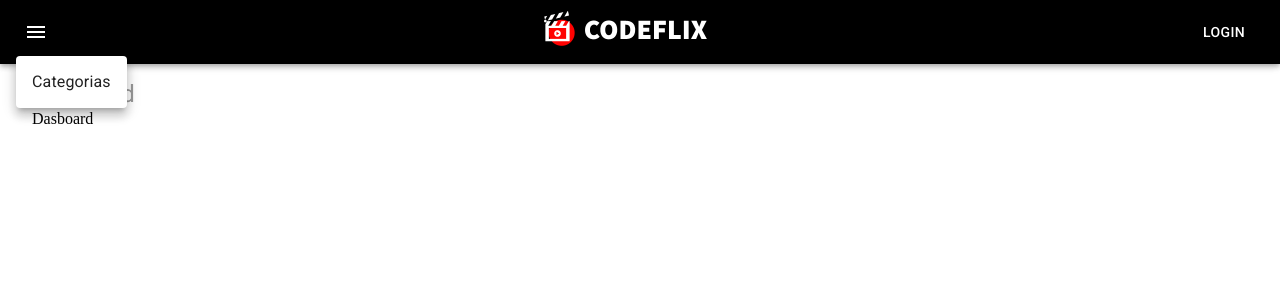
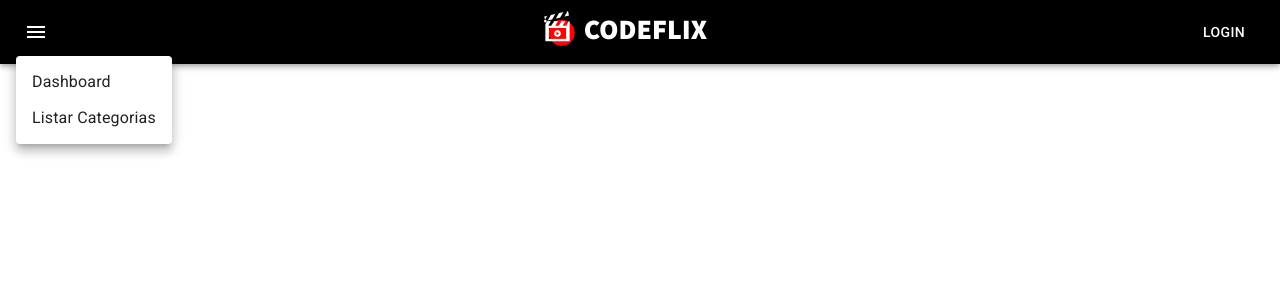
Before and after one commit to MarceloSantosCorrea/code-micro-videos, a React (Create React App) app in the folder frontend/: page / in a window 1280 px wide. Both pictures are taken after a click on the button "open drawer". Shown: the top 300 px of the page. Built offline with nearby package versions, Linux system fonts and the light colour scheme; the HTML template or start-up script is replaced by a standard one.

Commit message:
listando rotas com menu de usuário

```diff
--- a/frontend/src/App.tsx
+++ b/frontend/src/App.tsx
@@ -6,14 +6,12 @@ import AppRouter from "./routes/AppRouter";
 
 function App() {
   return (
-    <React.Fragment>
-      <BrowserRouter>
-        <Navbar/>
-        <Box paddingTop={'70px'}>
-          <AppRouter />
-        </Box>
-      </BrowserRouter>
-    </React.Fragment>
+    <BrowserRouter>
+      <Navbar/>
+      <Box paddingTop={'70px'}>
+        <AppRouter/>
+      </Box>
+    </BrowserRouter>
   )
 }
 
--- a/frontend/src/components/Navbar/Menu.tsx
+++ b/frontend/src/components/Navbar/Menu.tsx
@@ -1,6 +1,14 @@
 import * as React from 'react'
 import {IconButton, Menu as MuiMenu, MenuItem} from "@material-ui/core"
 import MenuIcon from "@material-ui/icons/Menu"
+import routes, {MyRouteProps} from "../../routes";
+import {Link} from "react-router-dom";
+
+const listRoutes = [
+  'dashboard',
+  'categories.list',
+]
+const menuRoutes = routes.filter(route => listRoutes.includes(route.name))
 
 export const Menu = () => {
   const [anchorEl, setAnchorEl] = React.useState(null)
@@ -28,9 +36,21 @@ export const Menu = () => {
         transformOrigin={{vertical: 'top', horizontal: 'center'}}
         getContentAnchorEl={null}
       >
-        <MenuItem
-          onClick={handleClose}
-        >Categorias</MenuItem>
+        {
+          listRoutes.map(
+            (routeName, key) => {
+              const route = menuRoutes.find(route => route.name === routeName) as MyRouteProps
+              return (
+                <MenuItem
+                  key={key}
+                  component={Link}
+                  to={route.path as string}
+                  onClick={handleClose}
+                >{route.label}</MenuItem>
+              )
+            }
+          )
+        }
       </MuiMenu>
     </React.Fragment>
   )
--- a/frontend/src/routes/index.tsx
+++ b/frontend/src/routes/index.tsx
@@ -2,18 +2,21 @@ import {RouteProps} from 'react-router-dom'
 import Dashboard from "../pages/Dashboard"
 import CategoryList from "../pages/category/List"
 
-interface MyRouteProps extends RouteProps {
+export interface MyRouteProps extends RouteProps {
+  name: string,
   label: string
 }
 
 const routes: MyRouteProps[] = [
   {
+    name: 'dashboard',
     label: 'Dashboard',
     path: '/',
     component: Dashboard,
     exact: true
   },
   {
+    name: 'categories.list',
     label: 'Listar Categorias',
     path: '/categories',
     component: CategoryList,
```
